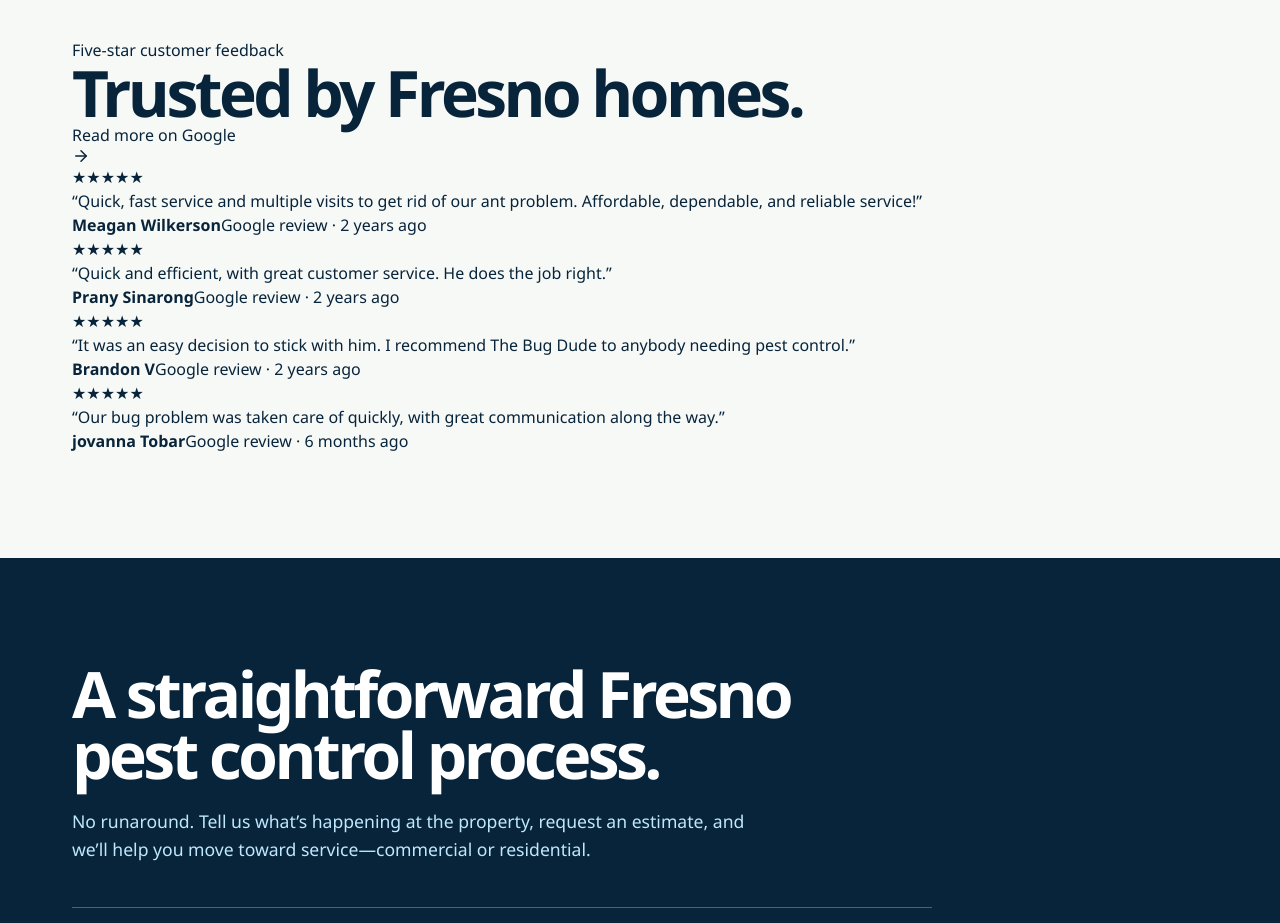
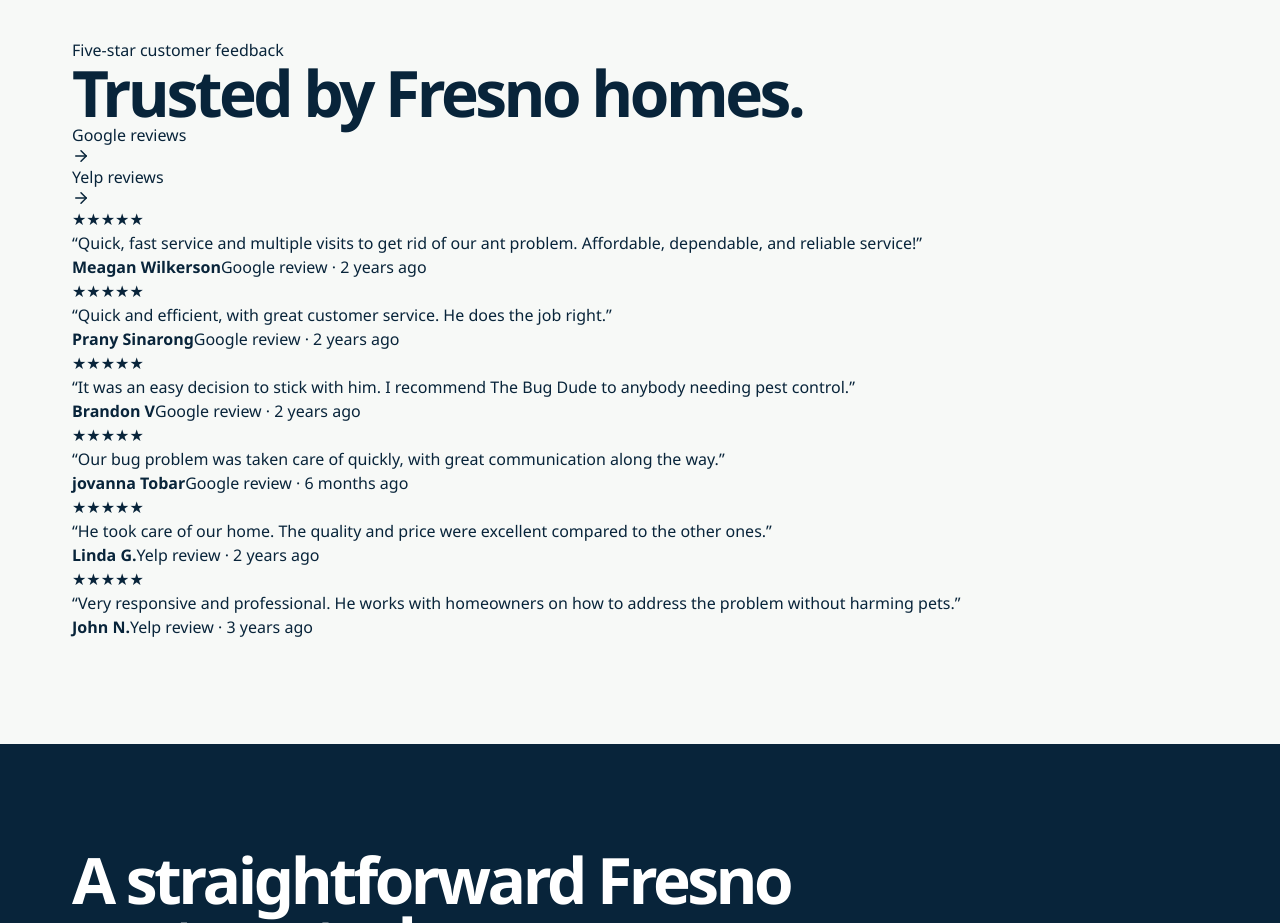
Before and after one commit to HexaComb/bug-dude, a Next.js app: page / in a window 1280 px wide. Shown: the part 4200-5123 px from the top of the page. Built offline with nearby package versions, Linux system fonts and the light colour scheme; no server answers.

Commit message:
Add Yelp customer reviews

```diff
--- a/src/app/page.tsx
+++ b/src/app/page.tsx
@@ -31,6 +31,7 @@ const smsHref = `sms:${siteConfig.phoneE164}`;
 const bbbProfileHref = "https://www.bbb.org/us/ca/clovis/profile/pest-control/the-bug-dude-pest-control-1126-850101818";
 const bbbSealSrc = "https://m.bbb.org/brand/seals/Accredited_Business_Seal_NoRating_RGB.svg?tx=w_175";
 const googleReviewsHref = "https://maps.app.goo.gl/zXtjCVFg1iEYZuoz7";
+const yelpReviewsHref = "https://m.yelp.com/biz/the-bug-dude-pest-control-fresno";
 
 const customerReviews = [
   {
@@ -52,6 +53,16 @@ const customerReviews = [
     name: "jovanna Tobar",
     excerpt: "Our bug problem was taken care of quickly, with great communication along the way.",
     when: "Google review · 6 months ago",
+  },
+  {
+    name: "Linda G.",
+    excerpt: "He took care of our home. The quality and price were excellent compared to the other ones.",
+    when: "Yelp review · 2 years ago",
+  },
+  {
+    name: "John N.",
+    excerpt: "Very responsive and professional. He works with homeowners on how to address the problem without harming pets.",
+    when: "Yelp review · 3 years ago",
   },
 ] as const;
 
@@ -286,9 +297,14 @@ export default function Home() {
                   <p className="eyebrow">Five-star customer feedback</p>
                   <h2>Trusted by Fresno homes.</h2>
                 </div>
-                <a href={googleReviewsHref} target="_blank" rel="noopener noreferrer">
-                  Read more on Google <ArrowRight size={18} aria-hidden />
-                </a>
+                <div className="review-links">
+                  <a href={googleReviewsHref} target="_blank" rel="noopener noreferrer">
+                    Google reviews <ArrowRight size={18} aria-hidden />
+                  </a>
+                  <a href={yelpReviewsHref} target="_blank" rel="noopener noreferrer">
+                    Yelp reviews <ArrowRight size={18} aria-hidden />
+                  </a>
+                </div>
               </div>
               <div className="review-grid">
                 {customerReviews.map((review) => (
```
